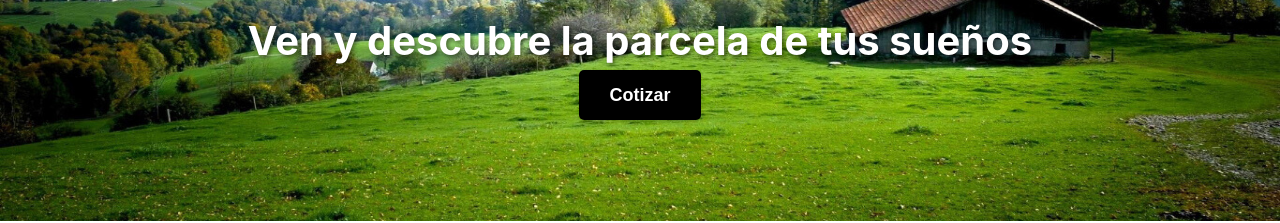
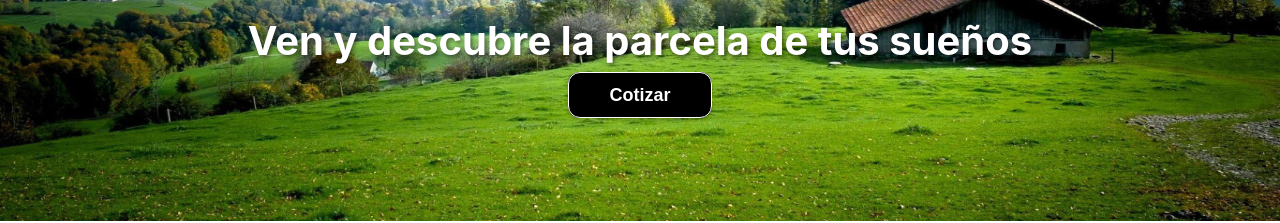
Before and after one commit to Matidmartinez/TerraSol-Front, a React (Create React App) app: page / in a window 1280 px wide. Shown: the part 159-382 px from the top of the page. Built offline with nearby package versions, Linux system fonts and the light colour scheme; no server answers; a web font is replaced by a local one.

Commit message:
Cambia el estilo del botón de cotizar

```diff
--- a/src/styles/ButtonCoti.css
+++ b/src/styles/ButtonCoti.css
@@ -1,9 +1,9 @@
 .cotizar-button {
   background-color: #000;
   color: #fff;
-  padding: 15px 30px;
-  border: none;
-  border-radius: 5px;
+  padding: 12px 40px;
+  border: 1px solid white;
+  border-radius: 12px;
   font-family: Arial, sans-serif;
   font-size: 18px;
   font-weight: bold;
```
